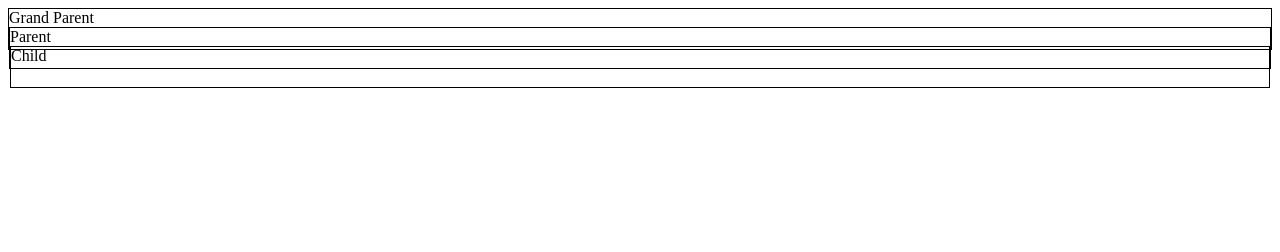
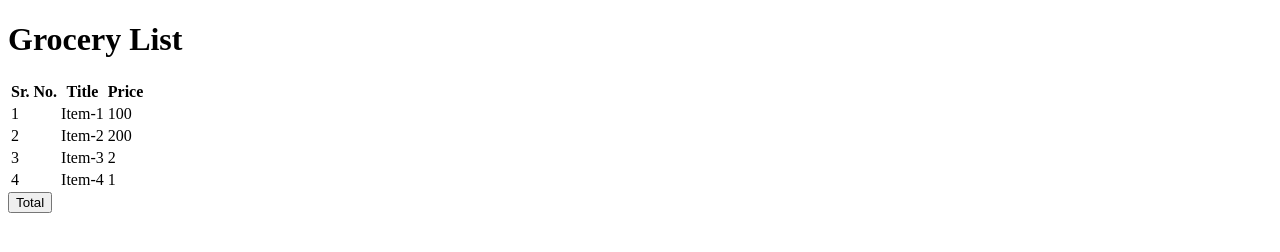
Before and after one commit to DeepakChauhan33/Daily-JS-Challenges, a plain HTML site: page DOM/index.html in a window 1280 px wide. Drawn offline with Linux system fonts and the light colour scheme.

Commit message:
EP new question

```diff
--- a/DOM/index.html
+++ b/DOM/index.html
@@ -10,7 +10,7 @@
 <body>
 
 
-    <div id="grandParent" style="height: 40px; border: 1px solid black;">
+    <!-- <div id="grandParent" style="height: 40px; border: 1px solid black;">
         Grand Parent
         <div id="parent" style="height: 40px; border: 1px solid  black">
             Parent
@@ -18,7 +18,44 @@
                 Child
             </div>
         </div>
-    </div>
+    </div> -->
+
+
+    <h1>Grocery List</h1>
+
+    <table>
+        <thead>
+            <tr>
+                <th>Sr. No.</th>
+                <th>Title</th>
+                <th>Price</th>
+            </tr>
+        </thead>
+        <tbody>
+            <tr>
+                <td>1</td>
+                <td>Item-1</td>
+                <td data-ns-test="price">100</td>
+            </tr>
+            <tr>
+                <td>2</td>
+                <td>Item-2</td>
+                <td data-ns-test="price">200</td>
+            </tr>
+            <tr>
+                <td>3</td>
+                <td>Item-3</td>
+                <td data-ns-test="price">2</td>
+            </tr>
+            <tr>
+                <td>4</td>
+                <td>Item-4</td>
+                <td data-ns-test="price">1</td>
+            </tr>
+        </tbody>
+    </table>
+    <button onClick='calcTotal()'>Total</button>
+
 
 
     <script src="script.js"></script>
--- a/DOM/script.js
+++ b/DOM/script.js
@@ -1,16 +1,41 @@
-const GrandParent = document.querySelector("#grandParent");
-const Parent = document.querySelector("#parent");
-const Child = document.querySelector("#child");
+// const GrandParent = document.querySelector("#grandParent");
+// const Parent = document.querySelector("#parent");
+// const Child = document.querySelector("#child");
 
 
-GrandParent.addEventListener('click', function(){
-    console.log("Grand Parent");
-},false)
+// GrandParent.addEventListener('click', function(){
+//     console.log("Grand Parent");
+// },false)
 
-Parent.addEventListener('click', function(){
-    console.log("Parent");
-}, false)
+// Parent.addEventListener('click', function(){
+//     console.log("Parent");
+// }, false)
 
-Child.addEventListener('click', function(){
-    console.log("Child");
-}, false)
+// Child.addEventListener('click', function(){
+//     console.log("Child");
+// }, false)
+
+
+const tableBody = document.querySelector("tbody");
+
+
+function calcTotal() {
+
+    let total = 0;
+    const allPriceElements = document.querySelectorAll('[data-ns-test="price"]');
+
+    allPriceElements.forEach(el => {
+        total += Number(el.textContent);
+
+    });
+
+
+    const totalRow = document.createElement("tr");
+totalRow.innerHTML = `<td>Total</td> <td>${total}</td>`
+
+tableBody.appendChild(totalRow);
+
+
+
+
+}
```
